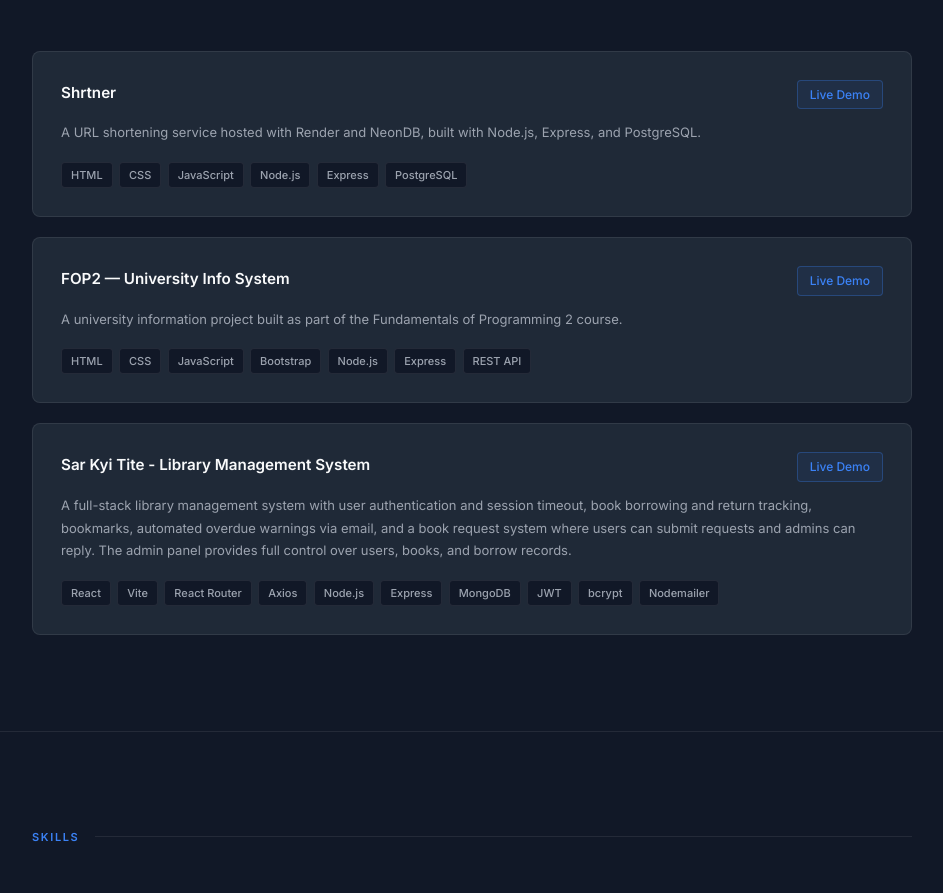
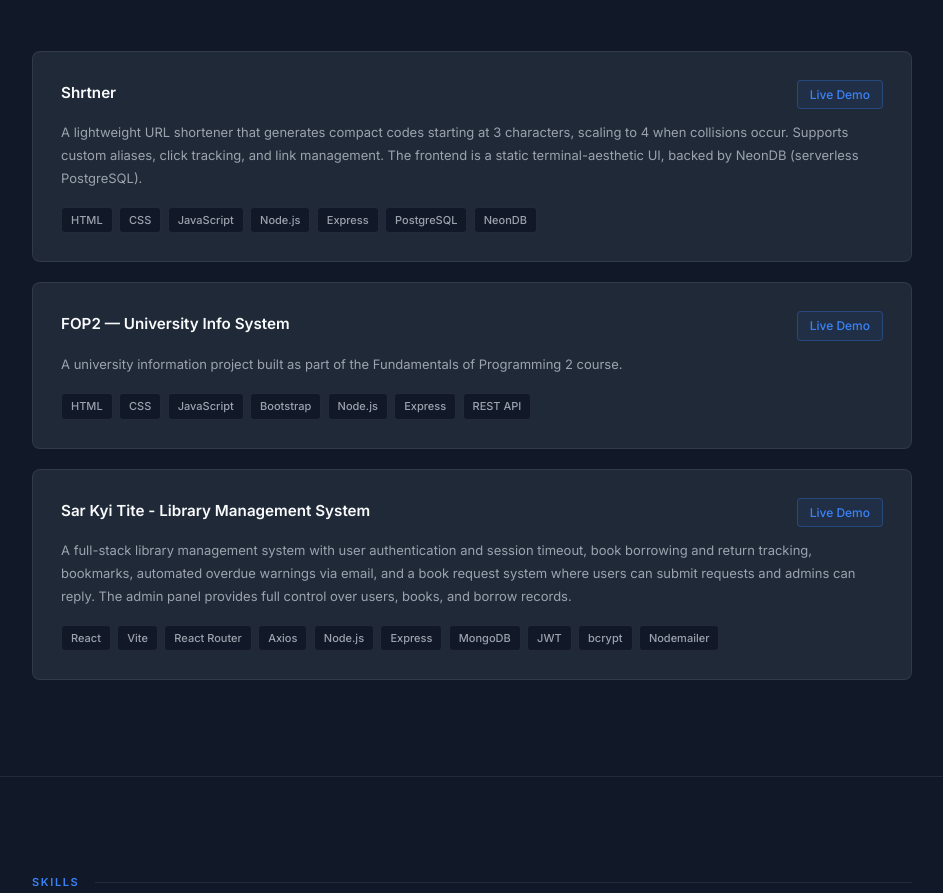
Before and after one commit to Htet-Myark/htet-portfolio-v2, a React (Vite) app: page / in a window 1280 px wide. Shown: the part 2745-3638 px from the top of the page, without its empty margins (168-1111 px from the left). Built offline with nearby package versions, Linux system fonts and the light colour scheme.

Commit message:
desc changed

```diff
--- a/src/components/Projects.jsx
+++ b/src/components/Projects.jsx
@@ -5,8 +5,8 @@
     title: 'Shrtner',
     org: 'Live Demo',
     link: 'https://shrtner.htetmyarkaung.com/',
-    desc: 'A URL shortening service hosted with Render and NeonDB, built with Node.js, Express, and PostgreSQL.',
-    tags: ['HTML', 'CSS', 'JavaScript', 'Node.js', 'Express', 'PostgreSQL'],
+    desc: 'A lightweight URL shortener that generates compact codes starting at 3 characters, scaling to 4 when collisions occur. Supports custom aliases, click tracking, and link management. The frontend is a static terminal-aesthetic UI, backed by NeonDB (serverless PostgreSQL).',
+    tags: [ 'HTML', 'CSS', 'JavaScript','Node.js', 'Express', 'PostgreSQL', 'NeonDB'],
   },
 
   {
```
